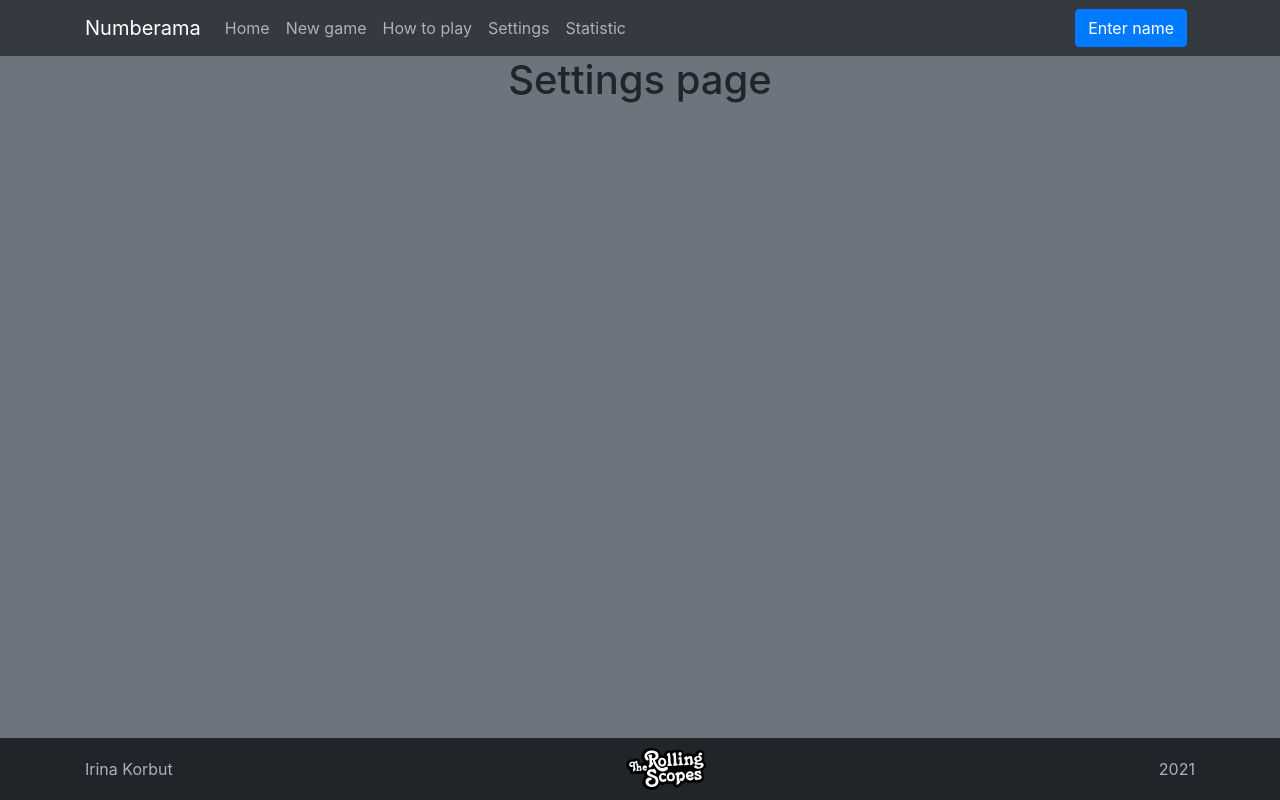
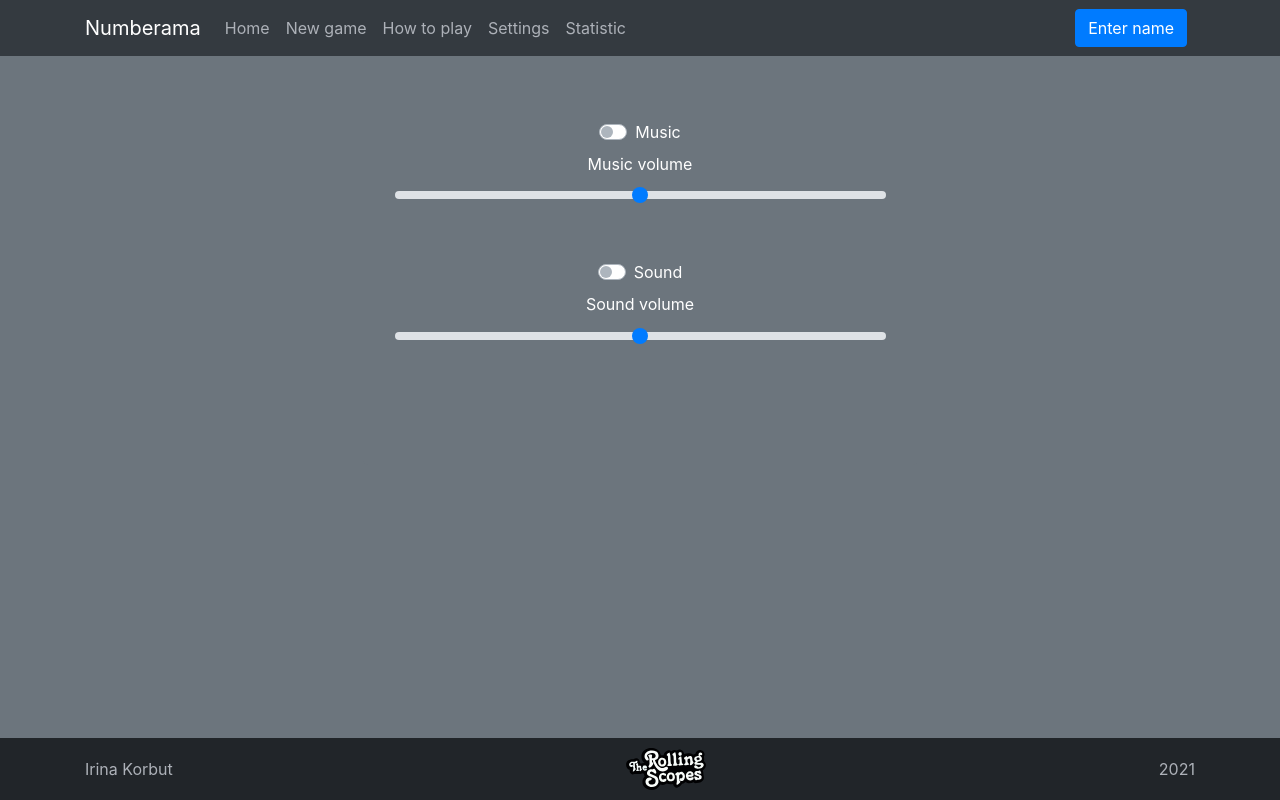
Before and after one commit to IrinaKorbut/react-game, a React (Create React App) app in the folder my-app/: page /settings in a window 1280 px wide. Built offline with nearby package versions, Linux system fonts and the light colour scheme.

Commit message:
feat: add settings form

```diff
--- /dev/null
+++ b/my-app/src/Components/FormSwitch.jsx
@@ -0,0 +1,19 @@
+import { Form } from 'react-bootstrap';
+
+export const FormSwitch = (props) => {
+    const id = `${props.label}-switch`
+    return (
+        <Form className="mb-5">
+            <Form.Check
+                className="mb-2"
+                type="switch"
+                id={id}
+                label={props.label}
+            />
+            <Form.Group controlId="formBasicRangeCustom">
+                <Form.Label>{props.label} volume</Form.Label>
+                <Form.Control type="range" custom />
+            </Form.Group>
+        </Form>
+    )
+}
--- /dev/null
+++ b/my-app/src/Components/SoundSettings.jsx
@@ -0,0 +1,14 @@
+import { Container, Jumbotron } from 'react-bootstrap';
+import { FormSwitch } from './FormSwitch';
+import './SoundSettings.scss'
+
+export const SoundSettings = () => {
+    return (
+        <Container >
+            <Jumbotron style={{width: '50%', margin: '0 auto'}} bg="dark" variant="dark" className=" bg-secondary text-white">
+                <FormSwitch label='Music'/>
+                <FormSwitch label='Sound'/>
+            </Jumbotron>
+        </Container>
+    )
+}
--- /dev/null
+++ b/my-app/src/Components/SoundSettings.scss
@@ -0,0 +1,3 @@
+.settingWindow {
+    background-color: white;
+}
--- a/my-app/src/Settings.jsx
+++ b/my-app/src/Settings.jsx
@@ -1,5 +1,6 @@
+import { SoundSettings } from './Components/SoundSettings'
 export const Settings = () => {
     return (
-        <h1>Settings page</h1>
+        <SoundSettings/>
     )
 }
```
